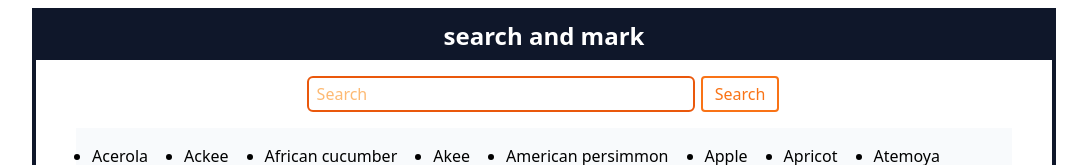
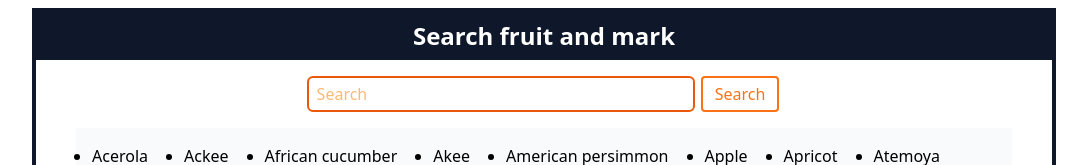
Before and after one commit to torikulse/search-and-mark, a plain HTML site: page index.html in a window 1280 px wide. Shown: the top 165 px of the page, without its empty margins (96-1183 px from the left). Drawn offline with nearby package versions, Linux system fonts and the light colour scheme.

Commit message:
title change

```diff
--- a/index.html
+++ b/index.html
@@ -4,11 +4,11 @@
     <meta charset="UTF-8" />
     <meta name="viewport" content="width=device-width, initial-scale=1.0" />
     <script src="https://cdn.tailwindcss.com"></script>
-    <title>Search</title>
+    <title>Search Fruit</title>
   </head>
   <body>
     <div class="max-w-5xl mx-auto border-4 border-slate-900 mt-2">
-      <header class="py-2 bg-slate-900 text-2xl text-white text-center font-bold">search and mark</header>
+      <header class="py-2 bg-slate-900 text-2xl text-white text-center font-bold">Search fruit and mark</header>
       <main class="pt-4 px-10">
         <div class="text-center">
           <input
```
